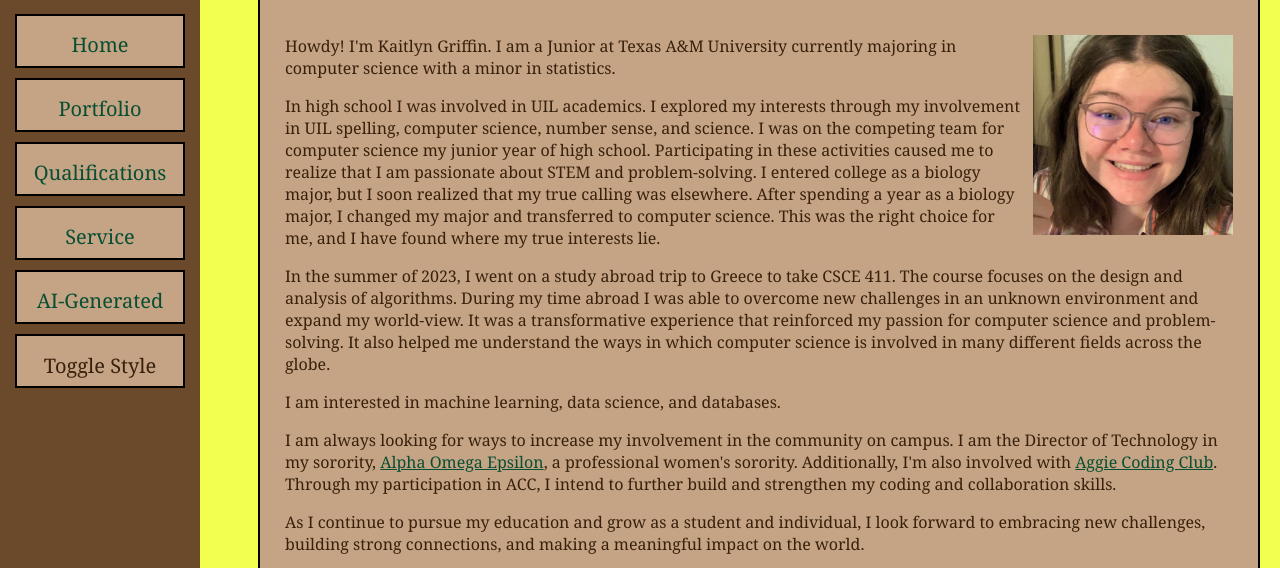
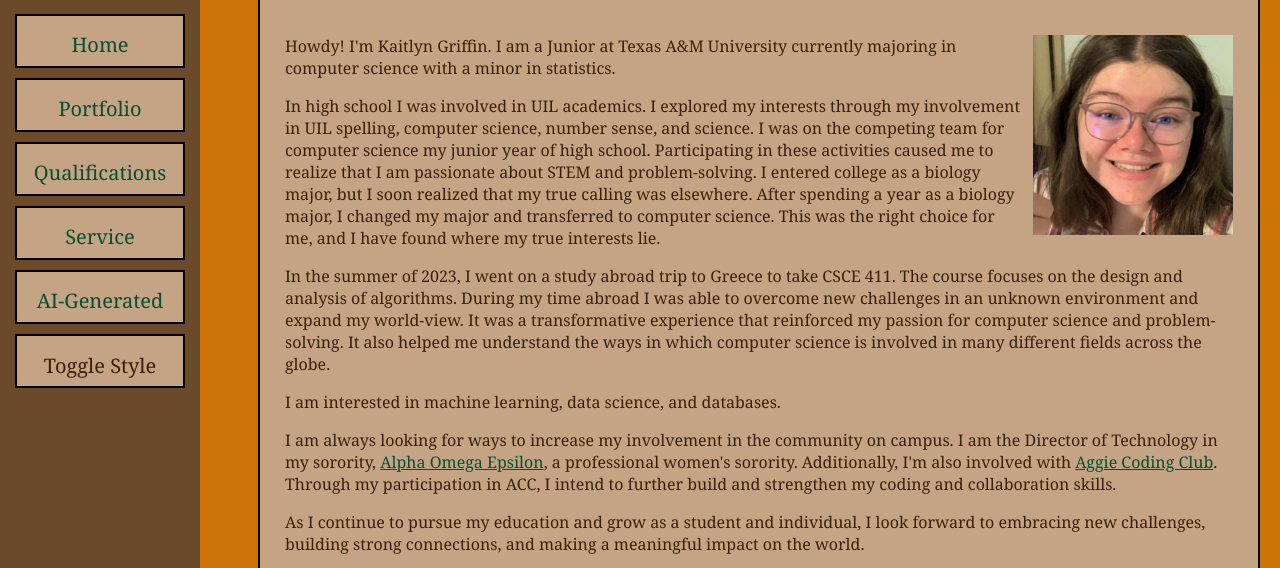
Before and after one commit to kaitlyngrif/csce412-project5, a plain HTML site: page index.html in a window 1280 px wide. Shown: the part 136-704 px from the top of the page. Drawn offline with Linux system fonts and the light colour scheme.

Commit message:
background color change (orange)

```diff
--- a/style1.css
+++ b/style1.css
@@ -1,5 +1,5 @@
 body{
-    background-color: #f3ff4f;
+    background-color: #cc7408;
     font-family: Georgia, 'Times New Roman', Times, serif;
 }
 p{
```
